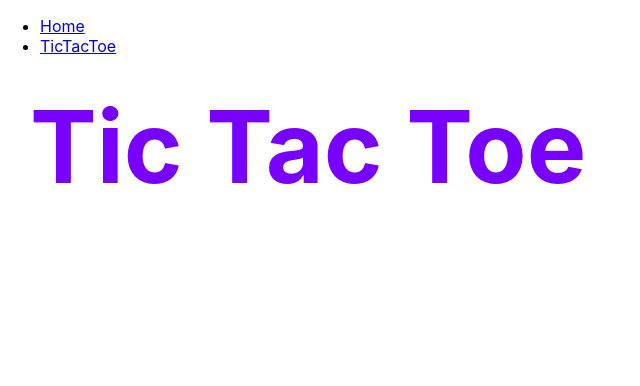
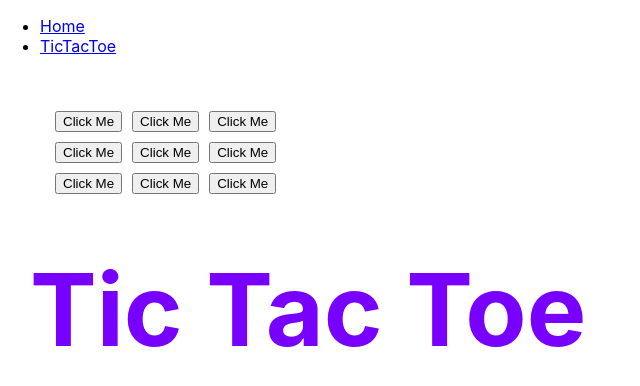
Before and after one commit to nakanu18/react-minigames, a React (Create React App) app: page /tictactoe in a window 1280 px wide. Shown: the top 386 px of the page, without its empty margins (0-640 px from the left). Built offline with nearby package versions, Linux system fonts and the light colour scheme.

Commit message:
grid, nonworking

```diff
--- a/src/App.js
+++ b/src/App.js
@@ -5,7 +5,6 @@ import TicTacToe from "./TicTacToe/TicTacToe";
 import styles from "./TicTacToe/styles.module.css";
 
 export default function App() {
-
     return (
         <Router>
             <div>
--- a/src/TicTacToe/TicTacToe.js
+++ b/src/TicTacToe/TicTacToe.js
@@ -5,7 +5,6 @@ import styles from "./styles.module.css";
 export default class TicTacToe extends Component {
     constructor(props) {
         super(props);
-
         this.state = {
             board: [
                 ["-", "-", "-"],
@@ -17,9 +16,28 @@ export default class TicTacToe extends Component {
 
     render() {
         return (
-            <div>
-                <h1 className={styles.header}>Tic Tac Toe</h1>
-            </div>
+            <>
+                <div>
+                    <div className={styles.box}>
+                        <div>
+                            <button className={styles.button}>Click Me</button>
+                            <button className={styles.button}>Click Me</button>
+                            <button className={styles.button}>Click Me</button>
+                        </div>
+                        <div>
+                            <button className={styles.button}>Click Me</button>
+                            <button className={styles.button}>Click Me</button>
+                            <button className={styles.button}>Click Me</button>
+                        </div>
+                        <div>
+                            <button className={styles.button}>Click Me</button>
+                            <button className={styles.button}>Click Me</button>
+                            <button className={styles.button}>Click Me</button>
+                        </div>
+                    </div>
+                    <h1 className={styles.header}>Tic Tac Toe</h1>
+                </div>
+            </>
         );
     }
 }
--- a/src/TicTacToe/styles.module.css
+++ b/src/TicTacToe/styles.module.css
@@ -7,3 +7,9 @@
     color:aquamarine;
     margin: 40px;
 }
+.box {
+    margin: 50px;
+}
+.button {
+    margin: 5px;
+}
```
Also changed, not shown: .prettierrc.js.
